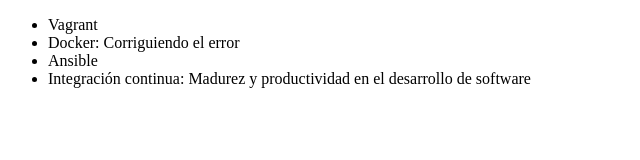
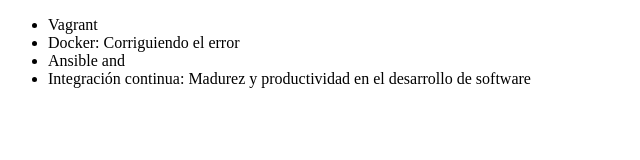
Before and after one commit to P3d3dex/Alura-git, a plain HTML site: page index.html in a window 1280 px wide. Shown: the full height of the page, 0-640 px from the left. Drawn offline with Linux system fonts and the light colour scheme.

Commit message:
Cambio en ansible

```diff
--- a/index.html
+++ b/index.html
@@ -8,7 +8,7 @@
      <ul>
          <li> Vagrant </li>
          <li> Docker: Corriguiendo el error </li>
-         <li> Ansible </li>
+         <li> Ansible and </li>
          <li> Integración continua: Madurez y productividad en el desarrollo de software </li>
      </ul>
 </body>
```
